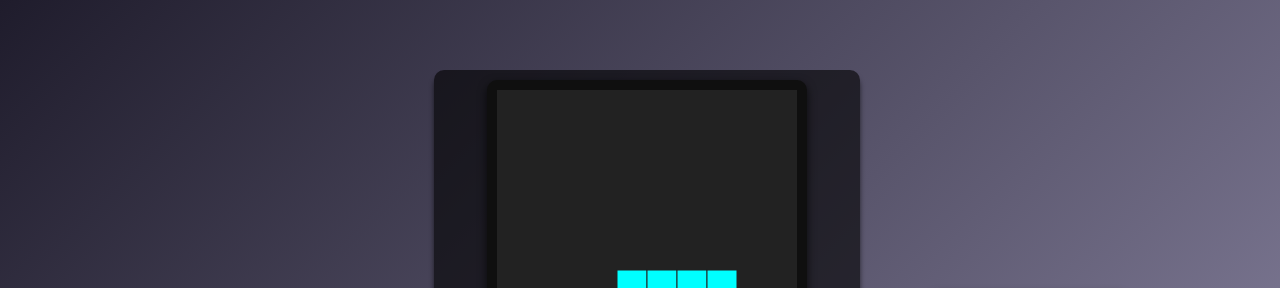
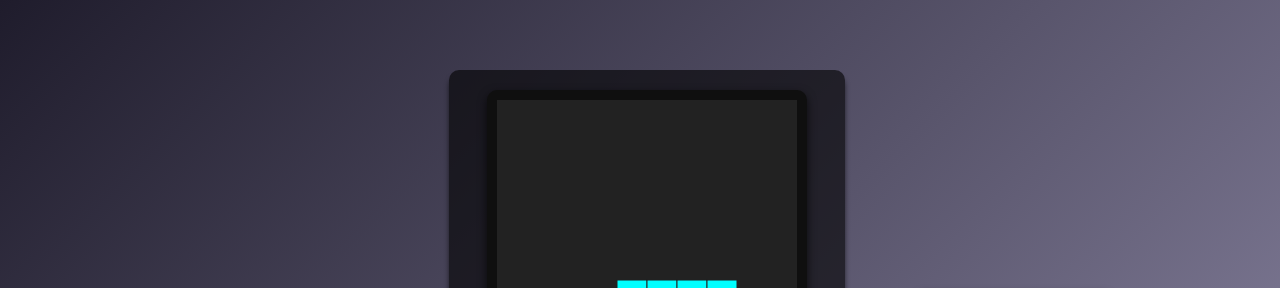
Before and after one commit to ValeRuizTo/tetris, a plain HTML site: page index.html in a window 1280 px wide. Shown: the top 288 px of the page. Drawn offline with Linux system fonts and the light colour scheme.

Commit message:
game over

```diff
--- a/styles.css
+++ b/styles.css
@@ -20,7 +20,6 @@ body {
   max-width: 100%;
   padding: 20px;
   box-sizing: border-box;
-  scroll-behavior: auto;
 }
 
 #title-container {
@@ -128,8 +127,7 @@ body {
   }
 
 
-  #game-container {
-      margin-bottom: 10px; /* Espaciado debajo del tablero */
-      padding-left: -20px;
-  }
+#game-board {
+    margin: 10px -15px;
 }
+}
--- a/tetris.js
+++ b/tetris.js
@@ -44,188 +44,170 @@ const SHAPES = {
 // Inicializa el tablero como una matriz llena de ceros
 let board = Array.from({ length: ROWS }, () => Array(COLS).fill(0));
 
-// Define la pieza actual, que se inicializa al inicio del juego
 let currentPiece = createPiece();
 let gameOver = false;
 
-// Función para crear una nueva pieza aleatoria
 function createPiece() {
   const types = Object.keys(SHAPES);
   const shape = types[Math.floor(Math.random() * types.length)];
   return {
-    shape: SHAPES[shape], // Obtiene la forma correspondiente
-    color: COLORS[types.indexOf(shape)], // Asigna un color según el índice del tipo
-    x: Math.floor(COLS / 2) - 1, // Ubica la pieza en el centro superior del tablero
-    y: 0, // La posición inicial en y siempre será 0 (parte superior)
+    shape: SHAPES[shape],
+    color: COLORS[types.indexOf(shape)],
+    x: Math.floor(COLS / 2) - 1,
+    y: 0,
   };
 }
 
-// Dibuja todo el tablero en el lienzo
 function drawBoard() {
-  context.clearRect(0, 0, canvas.width, canvas.height); // Limpia el lienzo antes de redibujar
+  context.clearRect(0, 0, canvas.width, canvas.height);
   for (let y = 0; y < ROWS; y++) {
     for (let x = 0; x < COLS; x++) {
       if (board[y][x]) {
-        drawBlock(x, y, board[y][x]); // Dibuja un bloque en cada celda no vacía
+        drawBlock(x, y, board[y][x]);
       }
     }
   }
 }
 
-// Dibuja la pieza actual en el lienzo
 function drawPiece(piece) {
   piece.shape.forEach((row, dy) => {
     row.forEach((value, dx) => {
-      if (value) { // Dibuja solo los bloques que forman parte de la pieza
-        drawBlock(piece.x + dx, piece.y + dy, piece.color); // Calcula la posición exacta en el tablero
+      if (value) {
+        drawBlock(piece.x + dx, piece.y + dy, piece.color);
       }
     });
   });
 }
 
-// Dibuja un bloque en el lienzo en la posición y color especificados
 function drawBlock(x, y, color) {
-  context.fillStyle = color; // Color de relleno del bloque
-  context.fillRect(x * BLOCK_SIZE, y * BLOCK_SIZE, BLOCK_SIZE, BLOCK_SIZE); // Dibuja un rectángulo del tamaño del bloque
-  context.strokeStyle = "#222"; // Color del borde
-  context.strokeRect(x * BLOCK_SIZE, y * BLOCK_SIZE, BLOCK_SIZE, BLOCK_SIZE); // Dibuja un borde alrededor del bloque
+  context.fillStyle = color;
+  context.fillRect(x * BLOCK_SIZE, y * BLOCK_SIZE, BLOCK_SIZE, BLOCK_SIZE);
+  context.strokeStyle = "#222";
+  context.strokeRect(x * BLOCK_SIZE, y * BLOCK_SIZE, BLOCK_SIZE, BLOCK_SIZE);
 }
 
-// Comprueba si una pieza puede moverse en una dirección dada (offsetX y offsetY)
 function isValidMove(piece, offsetX, offsetY) {
   return piece.shape.every((row, dy) =>
     row.every((value, dx) => {
-      if (!value) return true; // Si la celda no forma parte de la pieza, es válida
-      const newX = piece.x + dx + offsetX; // Nueva posición x
-      const newY = piece.y + dy + offsetY; // Nueva posición y
+      if (!value) return true;
+      const newX = piece.x + dx + offsetX;
+      const newY = piece.y + dy + offsetY;
       return (
-        newX >= 0 &&               // No sale del lado izquierdo
-        newX < COLS &&             // No sale del lado derecho
-        newY < ROWS &&             // No supera la parte inferior
-        (newY < 0 || !board[newY][newX]) // La celda no está ocupada por otra pieza
+        newX >= 0 &&
+        newX < COLS &&
+        newY < ROWS &&
+        (newY < 0 || !board[newY][newX])
       );
     })
   );
 }
 
-// Fija la pieza actual al tablero, marcando las celdas como ocupadas
 function placePiece(piece) {
   piece.shape.forEach((row, dy) => {
     row.forEach((value, dx) => {
       if (value) {
-        board[piece.y + dy][piece.x + dx] = piece.color; // Marca la celda con el color de la pieza
+        board[piece.y + dy][piece.x + dx] = piece.color;
       }
     });
   });
 }
 
-// Elimina las filas completas del tablero
 function clearLines() {
-  // Filtra las filas que no están completamente llenas
-  board = board.filter(row => row.some(cell => !cell));
-  // Añade filas vacías en la parte superior para mantener el tamaño del tablero
+  let linesToClear = 0;
+
+  board = board.filter(row => {
+    if (row.every(cell => cell)) {
+      linesToClear++;
+      return false;
+    }
+    return true;
+  });
+
   while (board.length < ROWS) {
     board.unshift(Array(COLS).fill(0));
   }
+
+  if (linesToClear > 0) {
+    linesCleared += linesToClear;
+    score += linesToClear * 10;
+    updateScore();
+  }
 }
 
-// Actualiza el estado del juego (movimiento de la pieza y colisiones)
 function update() {
-  if (gameOver) return; // Si el juego ha terminado, no hace nada
-  if (isValidMove(currentPiece, 0, 1)) { // Comprueba si la pieza puede bajar
-    currentPiece.y++; // Si puede, incrementa su posición en y
+  if (gameOver) return;
+  if (isValidMove(currentPiece, 0, 1)) {
+    currentPiece.y++;
   } else {
-    placePiece(currentPiece); // Fija la pieza en el tablero
-    clearLines(); // Elimina las filas completas
-    currentPiece = createPiece(); // Genera una nueva pieza
-    if (!isValidMove(currentPiece, 0, 0)) { // Si la nueva pieza no puede colocarse, el juego termina
+    placePiece(currentPiece);
+    clearLines();
+    currentPiece = createPiece();
+    if (!isValidMove(currentPiece, 0, 0)) {
       gameOver = true;
-      alert("Game Over"); // Muestra un mensaje de fin de juego
+      if (confirm("Game Over! ¿Quieres jugar otra vez?")) {
+        resetGame();
+      }
     }
   }
 }
 
-// Maneja las teclas para mover y rotar la pieza
+function resetGame() {
+  board = Array.from({ length: ROWS }, () => Array(COLS).fill(0));
+  currentPiece = createPiece();
+  gameOver = false;
+  score = 0;
+  linesCleared = 0;
+  updateScore();
+}
+
 document.addEventListener("keydown", (event) => {
-  if (gameOver) return; // Si el juego terminó, no procesa entradas
+  if (gameOver) return;
   switch (event.key) {
     case "ArrowLeft":
-      if (isValidMove(currentPiece, -1, 0)) currentPiece.x--; // Mueve la pieza a la izquierda
+      if (isValidMove(currentPiece, -1, 0)) currentPiece.x--;
       break;
     case "ArrowRight":
-      if (isValidMove(currentPiece, 1, 0)) currentPiece.x++; // Mueve la pieza a la derecha
+      if (isValidMove(currentPiece, 1, 0)) currentPiece.x++;
       break;
     case "ArrowDown":
-      if (isValidMove(currentPiece, 0, 1)) currentPiece.y++; // Baja la pieza rápidamente
+      if (isValidMove(currentPiece, 0, 1)) currentPiece.y++;
       break;
     case "ArrowUp":
-      rotatePiece(); // Llama a la función para rotar la pieza
+      rotatePiece();
       break;
   }
 });
 
-// Maneja el clic para rotar la pieza
 document.addEventListener("click", () => {
-  if (gameOver) return; // Si el juego terminó, no procesa entradas
-  rotatePiece(); // Llama a la función para rotar la pieza
+  if (gameOver) return;
+  rotatePiece();
 });
 
-// Función para rotar la pieza
 function rotatePiece() {
   const shape = currentPiece.shape;
   const rotated = shape[0].map((_, index) =>
     shape.map(row => row[index]).reverse()
   );
   if (isValidMove({ ...currentPiece, shape: rotated }, 0, 0)) {
-    currentPiece.shape = rotated; // Aplica la rotación si es válida
+    currentPiece.shape = rotated;
   }
 }
 
-// Bucle principal del juego, que actualiza y dibuja cada 200ms
 function gameLoop() {
   if (!gameOver) {
-    update(); // Actualiza el estado del juego
-    drawBoard(); // Dibuja el tablero
-    drawPiece(currentPiece); // Dibuja la pieza actual
+    update();
+    drawBoard();
+    drawPiece(currentPiece);
   }
 }
 
-// Inicia el bucle del juego
-setInterval(gameLoop, 200); // Ejecuta gameLoop cada 200ms
+setInterval(gameLoop, 200);
 let score = 0;
 let linesCleared = 0;
 
-// Actualiza el puntaje en el DOM
 function updateScore() {
   document.getElementById("score").textContent = score;
   document.getElementById("lines").textContent = linesCleared;
 }
 
-// Modifica la función clearLines
-function clearLines() {
-  let linesToClear = 0;
-
-  // Cuenta cuántas filas están completamente llenas
-  board = board.filter(row => {
-    if (row.every(cell => cell)) {
-      linesToClear++;
-      return false; // Elimina la fila
-    }
-    return true; // Mantiene las filas incompletas
-  });
-
-  // Añade filas vacías en la parte superior para mantener el tamaño del tablero
-  while (board.length < ROWS) {
-    board.unshift(Array(COLS).fill(0));
-  }
-
-  // Incrementa el puntaje y las líneas completadas
-  if (linesToClear > 0) {
-    linesCleared += linesToClear;
-    score += linesToClear * 10; // Cada línea vale 10 puntos
-    updateScore(); // Actualiza el DOM
-  }
-}
-
-// Inicia el juego actualizando el puntaje inicial
 updateScore();
```
